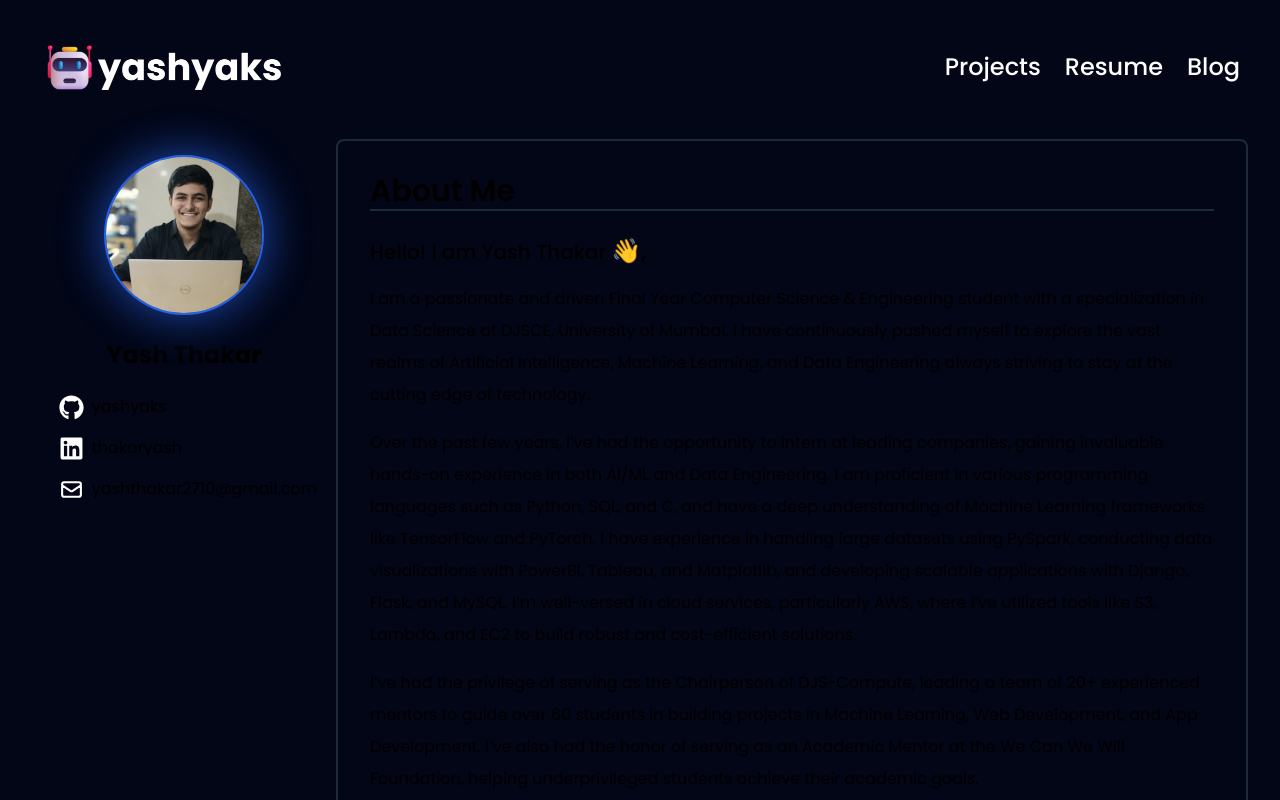
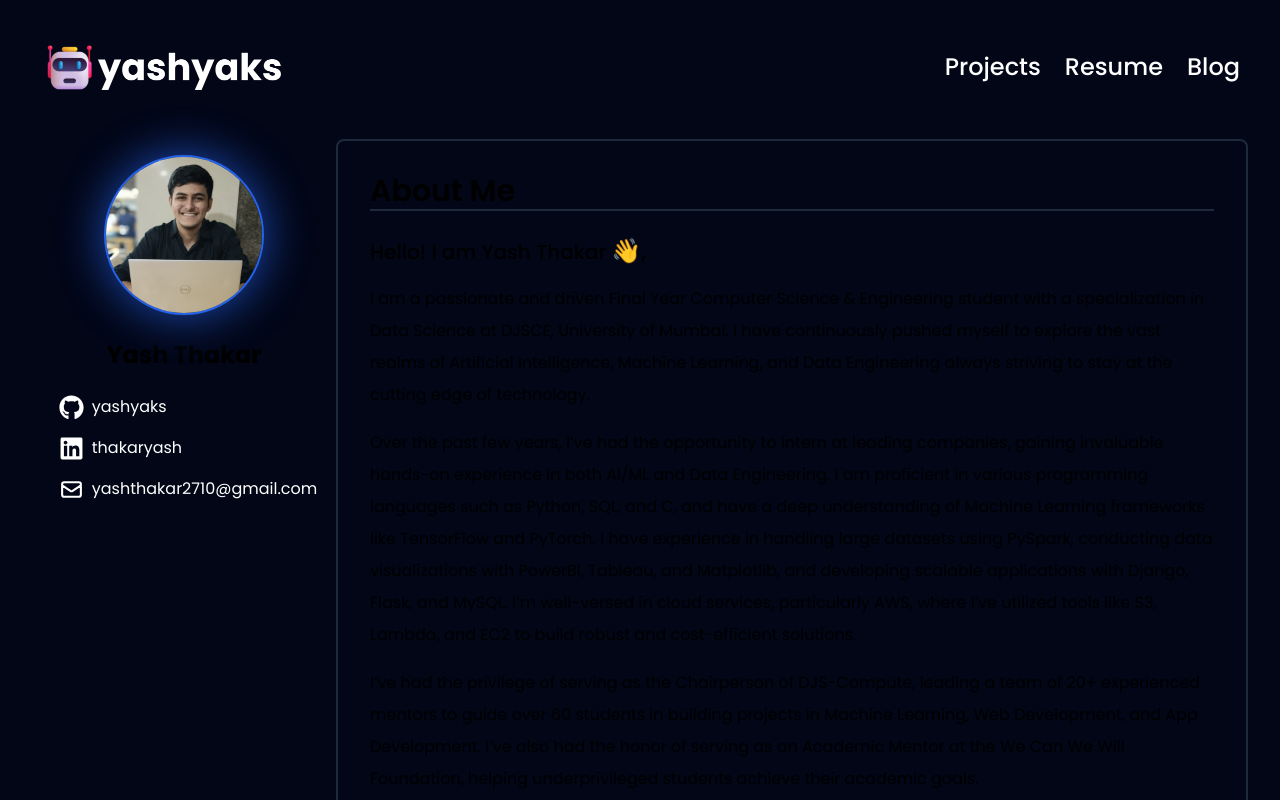
Before and after one commit to yashyaks/yashyaks.github.io, a React (Vite) app: page /#/ in a window 1280 px wide. Shown: the top 800 px of the page. Built offline with nearby package versions, Linux system fonts and the light colour scheme; the HTML template or start-up script is replaced by a standard one.

Commit message:
menu bug fixed

```diff
--- a/src/components/Sidebar.jsx
+++ b/src/components/Sidebar.jsx
@@ -1,49 +1,10 @@
-import React, { useState } from 'react';
+import React from 'react';
 import { HiOutlineMail } from 'react-icons/hi';
 import { FaLinkedin, FaGithub } from 'react-icons/fa';
 
 export default function Sidebar() {
-  const [isMenuOpen, setIsMenuOpen] = useState(false);
-
   return (
-    <>
-      {/* Mobile Overlay Menu */}
-      {isMenuOpen && (
-        <div className="fixed inset-0 z-50 bg-gray text-white p-6 flex flex-col items-center">
-          <button
-            onClick={() => setIsMenuOpen(false)}
-            className="self-end text-2xl"
-          >
-            &times;
-          </button>
-
-          <img
-            src="/hero-square.jpg"
-            alt="Avatar"
-            className="w-32 h-32 rounded-full border-2 border-blue my-4 object-cover"
-          />
-
-          <nav className="flex flex-col items-center space-y-4 mt-4 text-lg">
-            <a href="#projects">Projects</a>
-            <a href="#resume">Resume</a>
-            <a href="#blog">Blog</a>
-          </nav>
-
-          <div className="mt-6 flex space-x-4">
-            <a href="https://github.com/yashyaks" target="_blank" rel="noopener noreferrer"><FaGithub size={25} /></a>
-            <a href="https://linkedin.com/in/thakaryash" target="_blank" rel="noopener noreferrer"><FaLinkedin size={25} /></a>
-            <a href="mailto:yashthakar2710@gmail.com"><HiOutlineMail size={25} /></a>
-          </div>
-        </div>
-      )}
-
-      {/* Regular Sidebar */}
     <aside className="w-full lg:w-1/4 h-auto lg:sticky top-0 p-4 bg-gray-100 font-Poppins flex flex-col items-center relative z-10">
-        <button onClick={() => setIsMenuOpen(!isMenuOpen)} className="lg:hidden mb-4">
-          <span>Menu</span>
-        </button>
-
-        {!isMenuOpen && (
       <div className="relative w-40 h-40">
         <div className="absolute inset-0 rounded-full bg-blue blur-xl opacity-75 z-0"></div>
         <img
@@ -52,24 +13,29 @@ export default function Sidebar() {
           className="relative rounded-full w-full h-full z-20 border-2 border-blue object-cover"
         />
       </div>
-        )}
 
       <h2 className="mt-6 text-xl lg:text-2xl font-bold link link-underline link-underline-black">Yash Thakar</h2>
+
       <ul className="flex flex-row lg:flex-col mt-4 text-md">
         <li className="flex items-center">
-            <span className="m-2 text-white"><FaGithub size={25} /></span>
-            <a href="https://github.com/yashyaks" className="hidden lg:block hover:underline">yashyaks</a>
+          <a href="https://github.com/yashyaks" target="_blank" rel="noopener noreferrer" className="flex items-center text-white hover:underline">
+            <FaGithub size={25} className="m-2" />
+            <span className="hidden lg:block">yashyaks</span>
+          </a>
         </li>
         <li className="flex items-center">
-            <span className="m-2 text-white"><FaLinkedin size={25} /></span>
-            <a href="https://linkedin.com/in/thakaryash" className="hidden lg:block hover:underline">thakaryash</a>
+          <a href="https://linkedin.com/in/thakaryash" target="_blank" rel="noopener noreferrer" className="flex items-center text-white hover:underline">
+            <FaLinkedin size={25} className="m-2" />
+            <span className="hidden lg:block">thakaryash</span>
+          </a>
         </li>
         <li className="flex items-center">
-            <span className="m-2 text-white"><HiOutlineMail size={25} /></span>
-            <a href="mailto:yashthakar2710@gmail.com" className="hidden lg:block hover:underline">yashthakar2710@gmail.com</a>
+          <a href="mailto:yashthakar2710@gmail.com" className="flex items-center text-white hover:underline">
+            <HiOutlineMail size={25} className="m-2" />
+            <span className="hidden lg:block">yashthakar2710@gmail.com</span>
+          </a>
         </li>
       </ul>
     </aside>
-    </>
   );
 }
```
Lines whose indentation alone changed are shown as unchanged.
